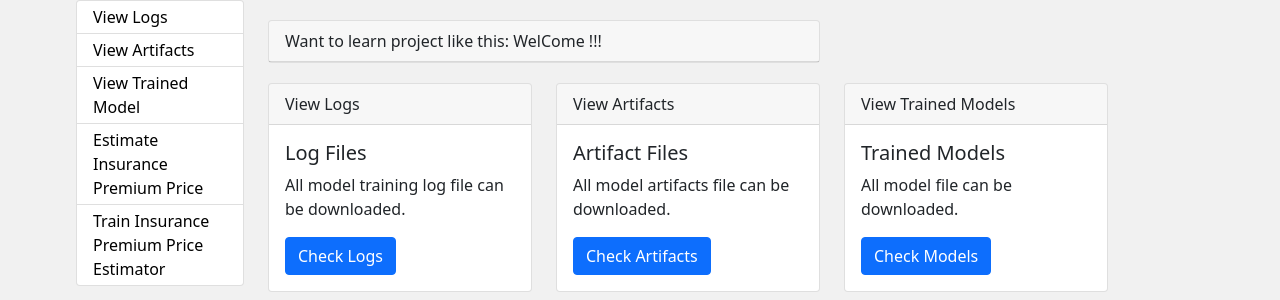
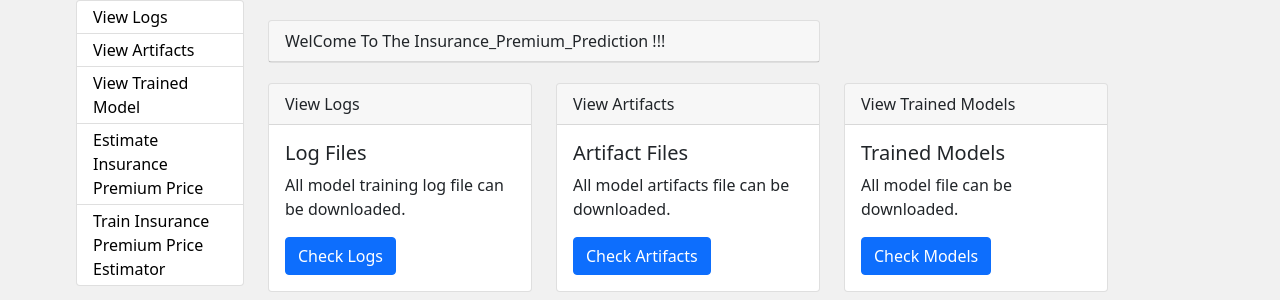
Before and after one commit to Nplite/INSURANCE_PREDICTION, a Flask app: page / in a window 1280 px wide. Shown: the part 56-356 px from the top of the page. Run offline with Flask 2, Linux system fonts and the light colour scheme; some libraries are stand-ins or nearby versions.

Commit message:
'updated'

```diff
--- a/templates/index.html
+++ b/templates/index.html
@@ -14,7 +14,7 @@
             <div class="col-md-8">
         <div class="card">
             <div class="card-header">
-                Want to learn project like this: WelCome !!!
+                WelCome To The Insurance_Premium_Prediction !!!
             </div>
         </div>
         </div>
```
